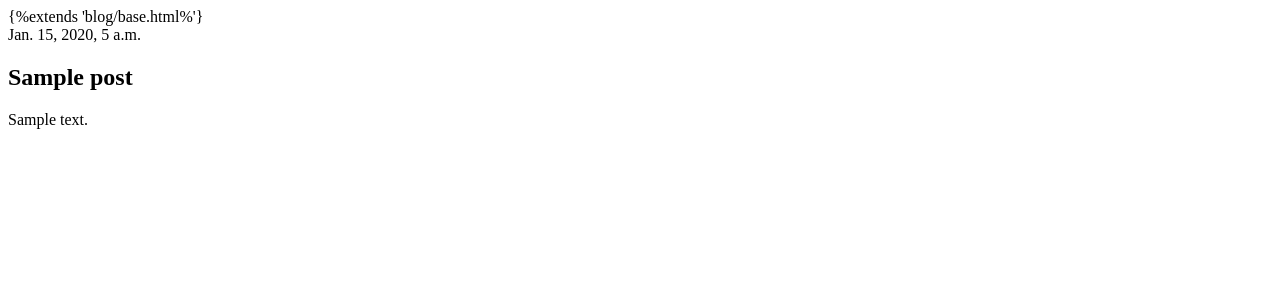
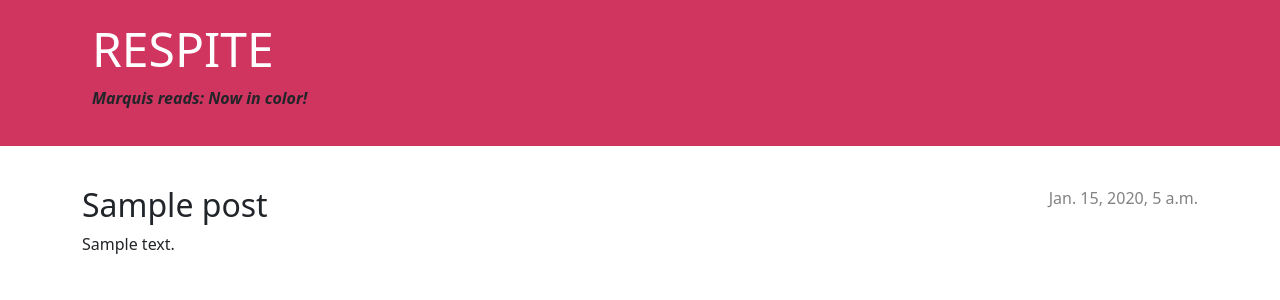
Before and after one commit to operationguy/respsite, a Django app: page /post/1/ in a window 1280 px wide. Shown: the top 300 px of the page. Run offline with Django 5.2, Linux system fonts and the light colour scheme; tables that the repository leaves empty hold one stand-in row (values such as "Sample post").

Commit message:
extends fix

```diff
--- a/blog/templates/blog/post_detail.html
+++ b/blog/templates/blog/post_detail.html
@@ -1,4 +1,4 @@
-{%extends 'blog/base.html%'}
+{%extends 'blog/base.html'%}
 
 {%block content%}
     <article class="post">
```
